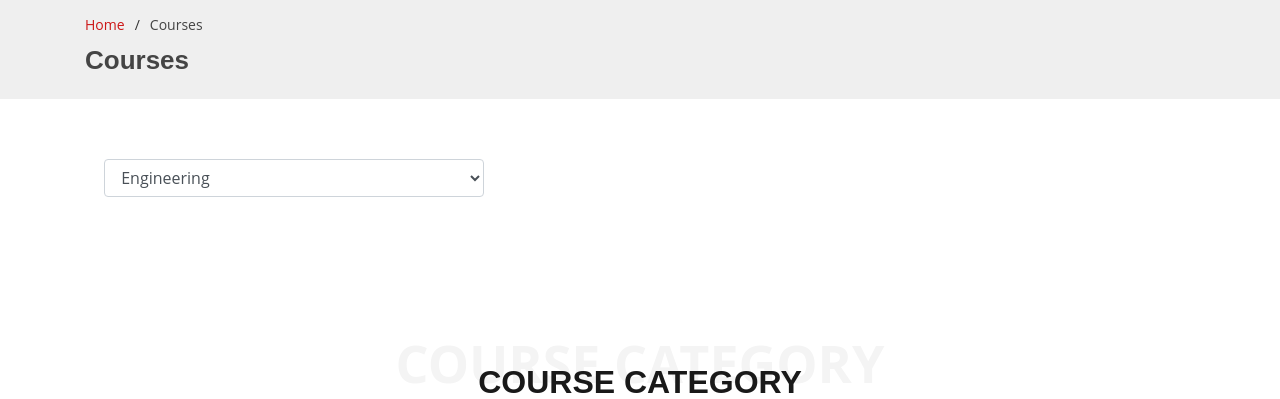
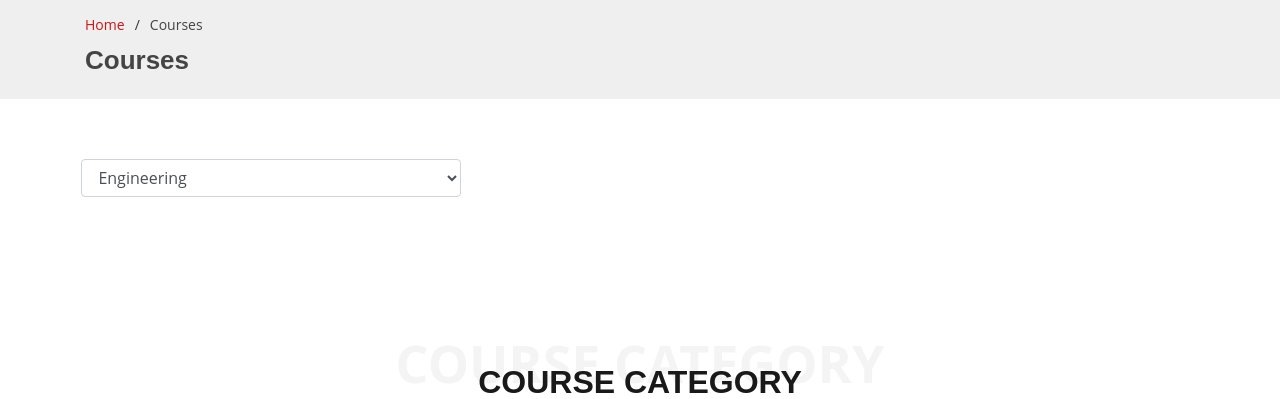
Before and after one commit to russ28/UBDEUPDATED, a PHP site: page /courses.php?filter=engineering in a window 1280 px wide. Shown: the part 99-498 px from the top of the page. Run offline with PHP 8.4, Linux system fonts and the light colour scheme.

Commit message:
UB DISTANCE LEARNING

```diff
--- a/courses.php
+++ b/courses.php
@@ -63,7 +63,7 @@
     <section>
       <div class="container">
         <div class="row mb-3">
-          <select class="form-select form-control col-lg-4 col-md-6 col-sm-12" aria-label="Default select example" style="margin-left: 3%;margin-right: 3%;" id="filter_data" onchange="filter_course()">
+          <select class="form-select form-control col-lg-4 col-md-6 col-sm-12" aria-label="Default select example" style="margin-left: 1%;margin-right: 1%;" id="filter_data" onchange="filter_course()">
             <option value="">-- Course Category--</option>
              <?php
               include 'components/course_categ.php';
```
